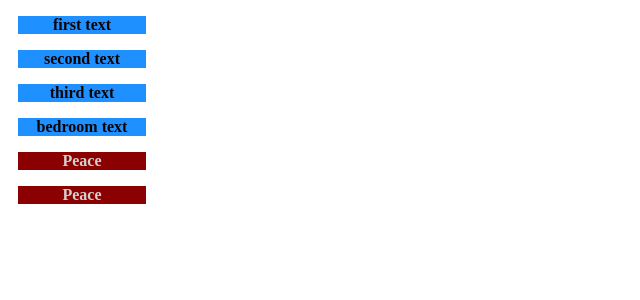
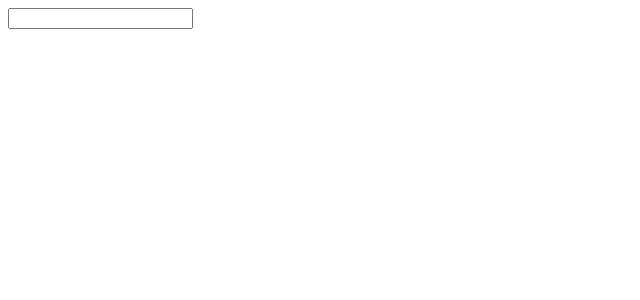
Before and after one commit to Meds-Mauricio/aulas-FPR, a React (Create React App) app in the folder my-app/: page / in a window 1280 px wide. Shown: the top 300 px of the page, without its empty margins (0-640 px from the left). Built offline with nearby package versions, Linux system fonts and the light colour scheme.

Commit message:
inicio aula de função

```diff
--- a/my-app/src/App.js
+++ b/my-app/src/App.js
@@ -1,19 +1,20 @@
 import './App.css';
+import { Casa } from './components/Trabalho';
 
-import Card from './components/Card';
-import Link from './components/Link';
+function App() {
+   const Mensagem = 'é muito legal';
+   const Numero = 8;
 
-export default function App() {
+    // cria uma função externa que chame o numero digitado no input no console.log acrtescentando
+    // a mensagem --é muito louco--
+
+    //passar duas variáveis para uma segunda função onde elas retornem dentro de um alert depois do click
+
     return (
-
-        <div className="App">
-            <Card text='first text'/>
-            <Card text='second text' />
-            <Card text='third text' />
-            <Card text='bedroom text' />
-
-            <Link happy={true} />
-            <Link happy={true} />
-        </div>
-    );
+        <form>
+            <input onChange={(e) => { Casa(e.target.value, Mensagem) }} />
+            {/* <p>{Number + Mensagem}</p> */}
+        </form>
+    )
 }
+export default App;
--- a/my-app/src/components/Card/index.js
+++ /dev/null
@@ -1,10 +0,0 @@
-import React from 'react'
-
-export default function Card({text}) {
-
-  return (
-    <section className='text'>
-        <p>{text}</p>
-    </section>
-  )
-}
--- a/my-app/src/components/Link/index.js
+++ /dev/null
@@ -1,12 +0,0 @@
-import React from 'react'
-
-
-export default function Link({happy}) {
-
-  return (
-
-    <section className='test'>
-        {happy && <p>Peace</p>}
-    </section>
-  )
-}
--- /dev/null
+++ b/my-app/src/components/Trabalho/index.js
@@ -0,0 +1,10 @@
+// export const  = (valorDigitado, numero) => {
+//     console.log(valorDigitado)
+// }
+
+// export const Click = (nome) => {
+//     alert(`o ${nome} é muito louco`)
+// }
+export const Casa = (numero, mensagem ) => {
+    console.log({numero, mensagem})
+}
```
Also changed, not shown: my-app/src/components/Utils/index.js (added, +7 -0 lines).
